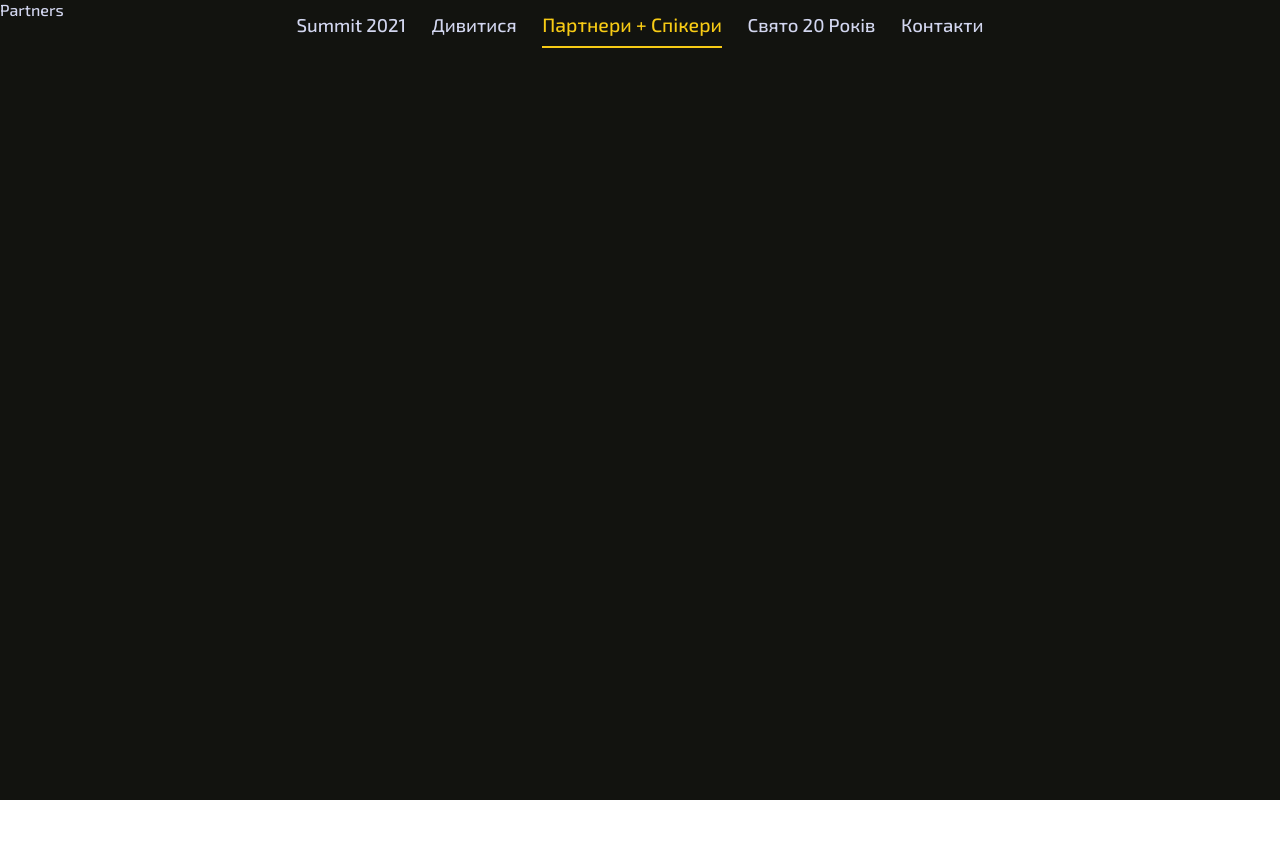
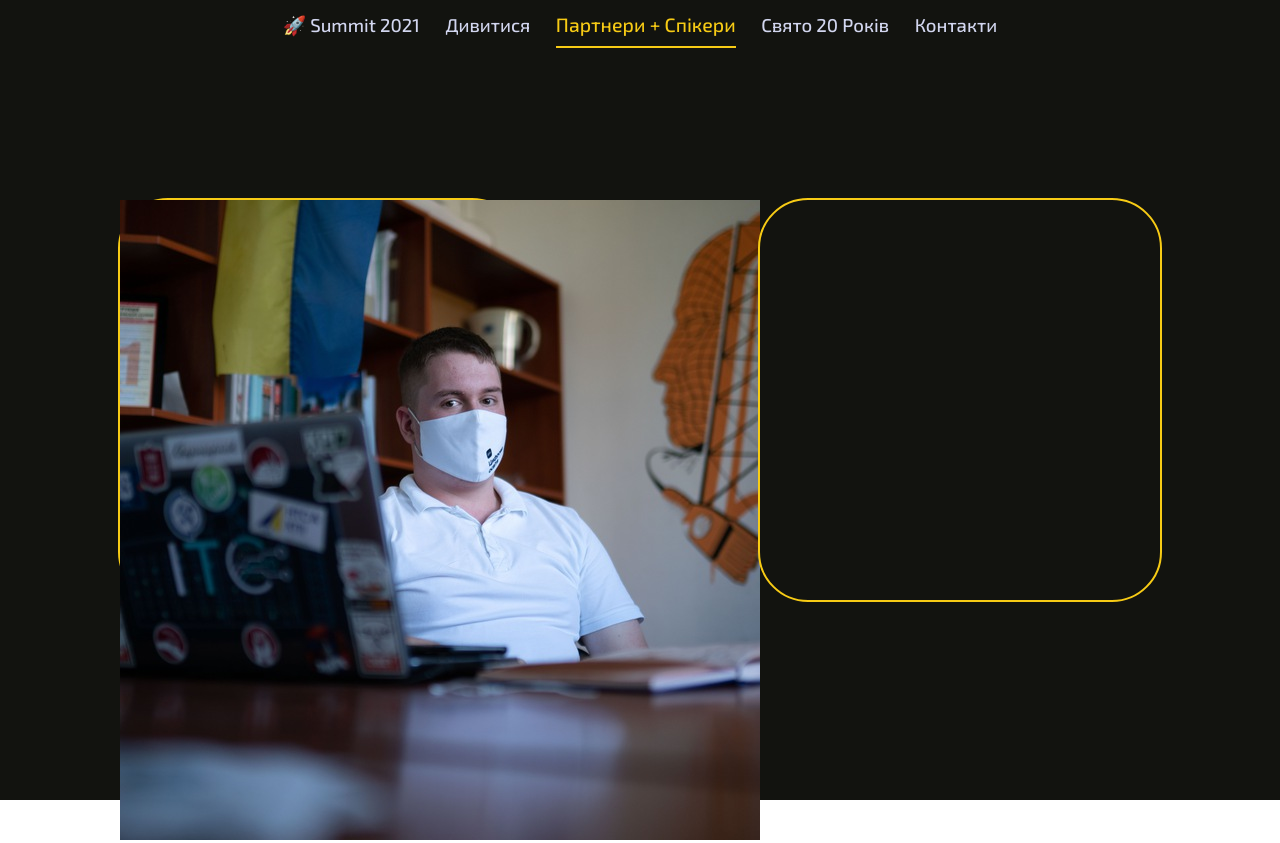
Before and after one commit to artem-jms/itssummit2022, a React (Create React App) app: page / in a window 1280 px wide. Both pictures are taken after a click on the element "Партнери + Спікери". Before the commit the page ends 800 px from the top, so only its background shows below. Built offline with nearby package versions, Linux system fonts and the light colour scheme.

Commit message:
Header rework.

```diff
--- a/src/App.js
+++ b/src/App.js
@@ -1,4 +1,4 @@
-import React, {useEffect, useState} from 'react';
+import React, {useEffect, useState, Suspense, useRef} from 'react';
 import './stylesheet/app.css'
 import Header from "./components/small-components/Header";
 import {Routes} from "./routes";
@@ -10,7 +10,7 @@ const App = () => {
         if (!dynamicTitle) { document.title = title } else document.title = navBar[0]
     }, [])
 
-    //1. Что Зачем - About
+    // 1. Что Зачем - About
     // 2. Видео - YouTube
     // 3. Кто там будет - Participants
     // 4. Партнеры - Partners
@@ -18,10 +18,22 @@ const App = () => {
     // 6. Мы в соц-сетях - Networks
     const [Current, setCurrent] = useState(Routes[0].title)
 
+    const Wheel = (e) => {
+        console.log(scrollRef)
+    }
+
+    const scrollRef = React.createRef()
+
     return (
-        <div className={'wrapper'}>
+        <div onWheel={Wheel} className={'wrapper'}>
             <Header setCurrent={setCurrent}/>
-            {Routes.map((route) => { if (route.title === Current) return <div key={route.title}>{route.component}</div> })}
+            <Suspense fallback={<div>12345</div>}>
+                {Routes.map((route) => {
+                    if (route.title === Current) return <div
+                        className={'content'}
+                        key={route.title}>{route.component}</div>
+                })}
+            </Suspense>
         </div>
     );
 };
--- a/src/components/Contacts.jsx
+++ b/src/components/Contacts.jsx
@@ -1,4 +1,5 @@
 import React from 'react';
+import module from './modules/contacts.module.css'
 
 const Contacts = () => {
     return (
--- a/src/components/Partners.jsx
+++ b/src/components/Partners.jsx
@@ -1,9 +1,18 @@
 import React from 'react';
+import module from './modules/partners.module.css'
+import Card from "./small-components/Card";
+import {lisovsky} from "./import";
 
 const Partners = () => {
     return (
-        <div>
-            Partners
+        <div className={module.content}>
+            <div className={module.speakers}>
+                <Card image={lisovsky}/>
+            </div>
+            <div className={module.partners}>
+                <Card />
+            </div>
+
         </div>
     );
 };
--- /dev/null
+++ b/src/components/import.js
@@ -0,0 +1,3 @@
+import lisovsky from '../img/lisovsky.jpg'
+
+export {lisovsky}
--- /dev/null
+++ b/src/components/modules/partners.module.css
@@ -0,0 +1,33 @@
+.content {
+    height: 100%;
+    width: 100%;
+    display: flex;
+    justify-content: center;
+    align-items: center;
+}
+
+.speakers {
+    width: 50%;
+    display: flex;
+    justify-content: center;
+    align-items: center;
+}
+
+.partners {
+    width: 50%;
+    display: flex;
+    justify-content: center;
+    align-items: center;
+}
+
+.card {
+    width: 400px;
+    height: 400px;
+    border: 2px solid var(--jonquil);
+    border-radius: 50px;
+}
+
+.card__header {
+    width: 100%;
+    height: 200px;
+}
--- /dev/null
+++ b/src/components/small-components/Card.jsx
@@ -0,0 +1,15 @@
+import React from 'react';
+import md from '../modules/partners.module.css'
+import Image from "./Image";
+
+const Card = ({image, description, link}) => {
+    return (
+        <div className={md.card}>
+            <div className={md.card__header}>
+                <Image src={image}/>
+            </div>
+        </div>
+    );
+};
+
+export default Card;
--- a/src/components/small-components/Header.jsx
+++ b/src/components/small-components/Header.jsx
@@ -4,7 +4,7 @@ import classNames from "classnames";
 import {dynamicTitle, scrollDelay} from "../../config";
 import {useNavBar} from "../../hooks/useNavBar";
 
-const Header = ({setCurrent}) => {
+const Header = ({setCurrent, ref}) => {
 
     let [selected, setSelected] = useState(useNavBar)
 
@@ -50,7 +50,7 @@ const Header = ({setCurrent}) => {
 
     return (
         <div className={module.header}>
-            <div onWheel={Wheel} className={module.scroll}/>
+            <div className={module.scroll}/>
             <div className={module.header__child}>
                 {selected.map((block) =>
                     <div
--- /dev/null
+++ b/src/components/small-components/Image.jsx
@@ -0,0 +1,7 @@
+import React from 'react';
+
+ const Image = ({src}) => {
+    return (<img src={src} alt={''}/> );
+};
+
+export default Image;
--- a/src/config.js
+++ b/src/config.js
@@ -3,7 +3,7 @@ export const YTLink = 'https://www.youtube.com/embed/sAQxanVqFns'
 
 // Названия элементов хеадера (5 Значений)
 export const navBar = [
-    'Summit 2021',
+    '🚀 Summit 2021',
     'Дивитися',
     'Партнери + Спікери',
     'Свято 20 Років',
--- a/src/stylesheet/app.css
+++ b/src/stylesheet/app.css
@@ -25,3 +25,8 @@ body {
     font-variant: normal;
     font-family: 'Exo 2', sans-serif;
 }
+
+.content {
+    height: 100%;
+    width: 100%;
+}
```
Also changed, not shown: src/components/modules/contacts.module.css (added), src/img/lisovsky.jpg (added).
